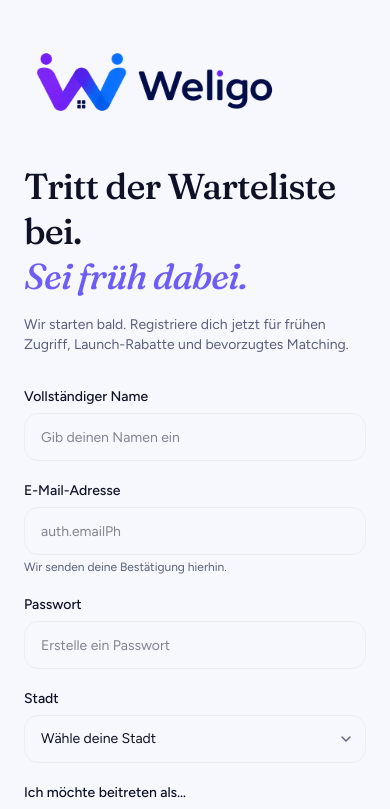
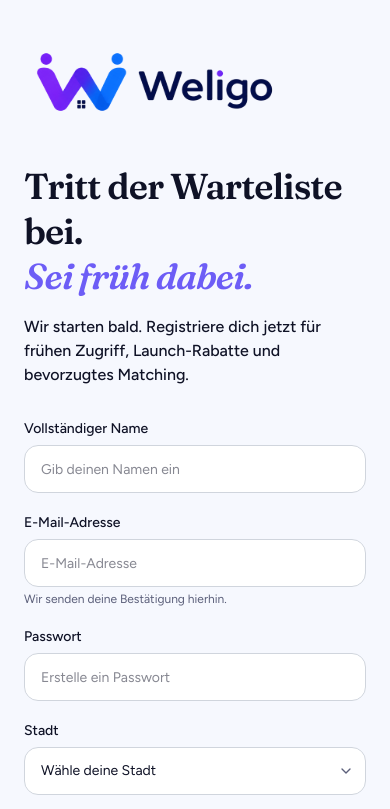
Before and after one commit to Mirza2018/weligo-web, a React (Vite) app: page /sign-up in a window 390 px wide. Shown: the top 809 px of the page. Built offline with nearby package versions, Linux system fonts and the light colour scheme; no server answers; a web font is replaced by a local one.

Commit message:
add images

```diff
--- a/src/components/authPage/AuthLayout.tsx
+++ b/src/components/authPage/AuthLayout.tsx
@@ -21,17 +21,17 @@ export function AuthLayout({
 }) {
   return (
     <div className="grid min-h-screen grid-cols-1 bg-background lg:grid-cols-2">
-      <div className="flex flex-col px-6 py-10 sm:px-12 lg:px-20">
+      <div className="flex flex-col px-6 py-10 sm:px-12 lg:px-20 w-full">
         <Link to="/" className="self-start">
           <Logo />
         </Link>
         <div className="flex flex-1 flex-col justify-center py-10 fade-up">
-          <h1 className="text-4xl leading-tight tracking-tight sm:text-5xl">
+          <h1 className="text-4xl leading-tight tracking-tight sm:text-5xl font-semibold">
             {title}
             <br />
-            <span className="font-serif-italic">{italic}</span>
+            <span className="font-serif-italic ">{italic}</span>
           </h1>
-          <p className="mt-4 max-w-md text-sm text-muted-foreground">
+          <p className="mt-4 max-w-2xl md:text-lg   font-medium">
             {description}
           </p>
           <div className="mt-8 max-w-md">{children}</div>
--- a/src/index.css
+++ b/src/index.css
@@ -79,7 +79,7 @@
   --destructive-foreground: #ffffff;
 
   --border: #ececf4;
-  --input: #ececf4;
+  --input: #D0D5DD;
   --ring: #6d5df6;
 
   --tint-yellow: #fcefd0;
--- a/src/pages/auth/sign-in.tsx
+++ b/src/pages/auth/sign-in.tsx
@@ -66,7 +66,7 @@ export function SignIn() {
             value={email}
             onChange={(e) => setEmail(e.target.value)}
             placeholder={t("auth.fullNamePh")}
-            className="h-12 w-full rounded-lg border border-input bg-background px-4 text-sm outline-none focus:border-primary"
+            className="h-12 w-full rounded-lg border border-input bg-white! px-4 text-sm outline-none focus:border-primary "
           />
         </Field>
         <Field label={t("auth.password")}>
@@ -75,7 +75,7 @@ export function SignIn() {
             value={password}
             onChange={(e) => setPassword(e.target.value)}
             placeholder={t("auth.passwordPh")}
-            className="h-12 w-full rounded-lg border border-input bg-background px-4 text-sm outline-none focus:border-primary"
+            className="h-12 w-full rounded-lg border border-input bg-background px-4 text-sm outline-none focus:border-primary bg-white!"
           />
         </Field>
         <div className="flex justify-end">
--- a/src/pages/auth/sign-up.tsx
+++ b/src/pages/auth/sign-up.tsx
@@ -77,7 +77,7 @@ export function SignUp() {
             value={name}
             onChange={(e) => setName(e.target.value)}
             placeholder={t("auth.fullNamePh")}
-            className="h-12 w-full rounded-lg border border-input bg-background px-4 text-sm outline-none focus:border-primary"
+            className="h-12 w-full rounded-lg border border-input  px-4 text-sm outline-none focus:border-primary bg-white!"
           />
         </Field>
 
@@ -86,8 +86,8 @@ export function SignUp() {
             type="email"
             value={email}
             onChange={(e) => setEmail(e.target.value)}
-            placeholder={t("auth.emailPh") || "you@example.com"} // Fixed placeholder
-            className="h-12 w-full rounded-lg border border-input bg-background px-4 text-sm outline-none focus:border-primary"
+            placeholder={t("auth.email") || "you@example.com"} // Fixed placeholder
+            className="h-12 w-full rounded-lg border border-input  px-4 text-sm outline-none focus:border-primary bg-white!"
           />
         </Field>
 
@@ -97,7 +97,7 @@ export function SignUp() {
             value={pw}
             onChange={(e) => setPw(e.target.value)}
             placeholder={t("auth.passwordPh")}
-            className="h-12 w-full rounded-lg border border-input bg-background px-4 text-sm outline-none focus:border-primary"
+            className="h-12 w-full rounded-lg border border-input  px-4 text-sm outline-none focus:border-primary bg-white!"
           />
           <PasswordStrength password={pw} />
         </Field>
@@ -107,7 +107,7 @@ export function SignUp() {
             <select
               value={city}
               onChange={(e) => setCity(e.target.value)}
-              className="h-12 w-full appearance-none rounded-lg border border-input bg-background px-4 pr-10 text-sm outline-none focus:border-primary"
+              className="h-12 w-full appearance-none rounded-lg border border-input bg-white! px-4 pr-10 text-sm outline-none focus:border-primary "
             >
               <option value="">{t("auth.cityPh")}</option>
               <option value="Zürich">Zürich</option>
```
Also changed, not shown: src/lib/i18n.tsx (line endings or trailing spaces).
